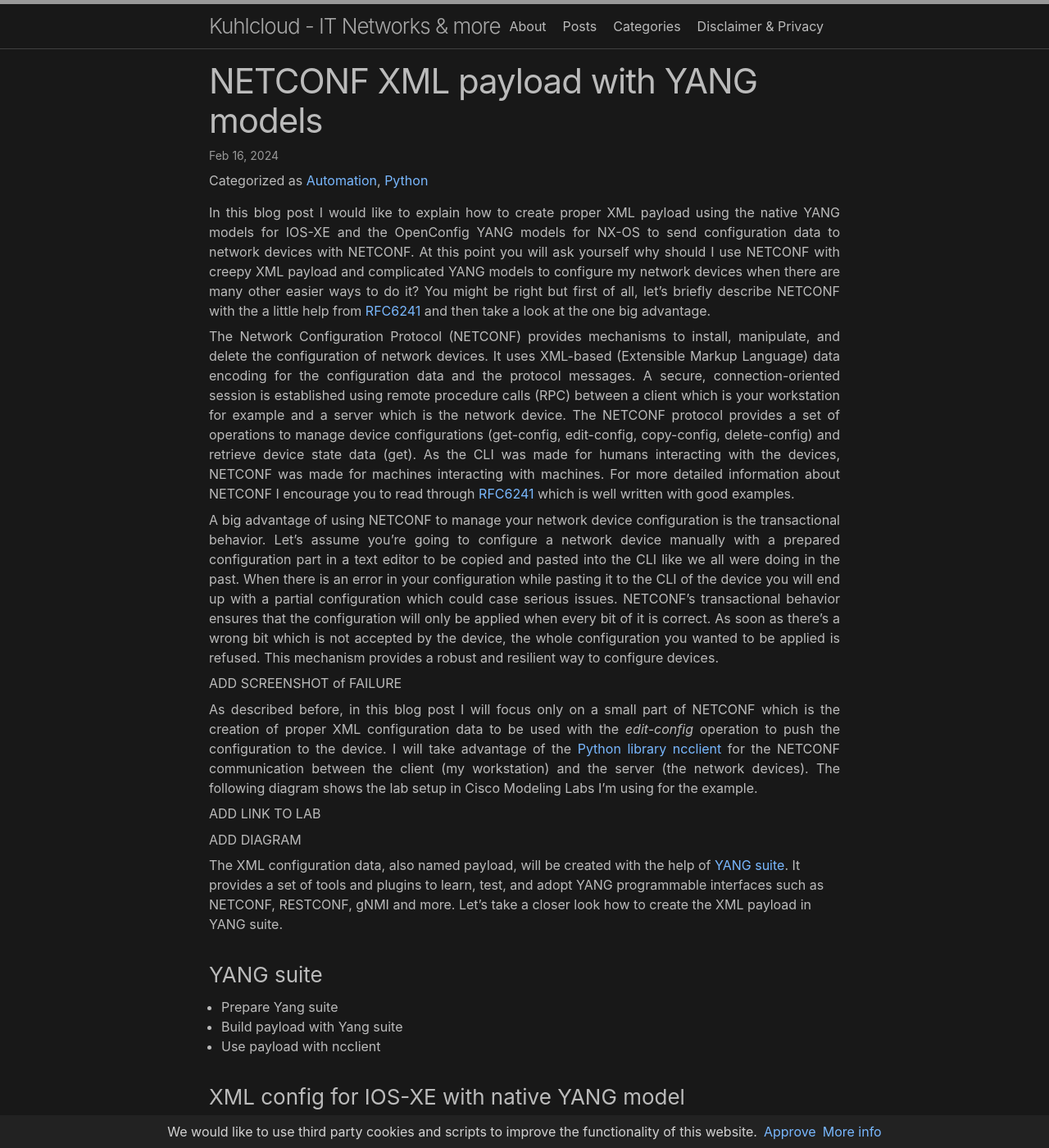
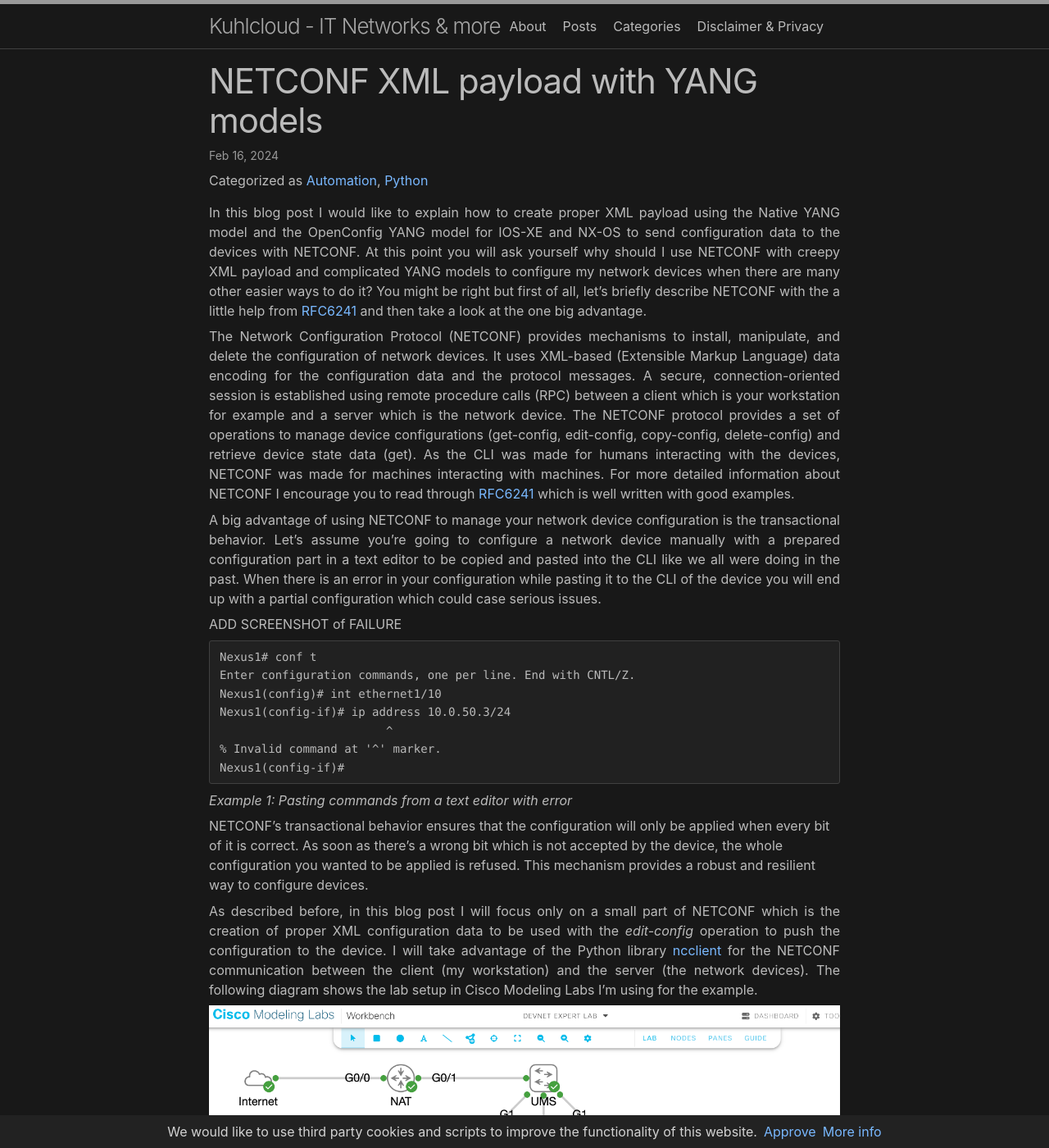
Before and after one commit to daniel1820815/daniel1820815.github.io, a Jekyll site: the page built from _posts/2024-02-20-netconf-nxos.md, in a window 1280 px wide and 1400 px high. Shown: the whole window at 82% size. Built offline with Jekyll 4.4.1, drawn with Linux system fonts in a browser that asks for light colours; nearby versions of some CDN libraries; some of the changed text lies outside the part shown.

Commit message:
added diagram and description

````diff
--- a/_posts/2024-02-20-netconf-nxos.md
+++ b/_posts/2024-02-20-netconf-nxos.md
@@ -7,34 +7,52 @@
 ---
 
 {: style="text-align: justify" }
-In this blog post I would like to explain how to create proper XML payload using the native YANG models for IOS-XE and the OpenConfig YANG models for NX-OS to send configuration data to network devices with NETCONF. At this point you will ask yourself why should I use NETCONF with creepy XML payload and complicated YANG models to configure my network devices when there are many other easier ways to do it? You might be right but first of all, let's briefly describe NETCONF with the a little help from [RFC6241](https://datatracker.ietf.org/doc/html/rfc6241){:target="_blank"} and then take a look at the one big advantage.
+In this blog post I would like to explain how to create proper XML payload using the Native YANG model and the OpenConfig YANG model for IOS-XE and NX-OS to send configuration data to the devices with NETCONF. At this point you will ask yourself why should I use NETCONF with creepy XML payload and complicated YANG models to configure my network devices when there are many other easier ways to do it? You might be right but first of all, let's briefly describe NETCONF with the a little help from [RFC6241](https://datatracker.ietf.org/doc/html/rfc6241){:target="_blank"} and then take a look at the one big advantage.
 
 {: style="text-align: justify" }
 The Network Configuration Protocol (NETCONF) provides mechanisms to install, manipulate, and delete the configuration of network devices. It uses XML-based (Extensible Markup Language) data encoding for the configuration data and the protocol messages. A secure, connection-oriented session is established using remote procedure calls (RPC) between a client which is your workstation for example and a server which is the network device. The NETCONF protocol provides a set of operations to manage device configurations (get-config, edit-config, copy-config, delete-config) and retrieve device state data (get). As the CLI was made for humans interacting with the devices, NETCONF was made for machines interacting with machines. For more detailed information about NETCONF I encourage you to read through [RFC6241](https://datatracker.ietf.org/doc/html/rfc6241){:target="_blank"} which is well written with good examples.
 
 {: style="text-align: justify" }
-A big advantage of using NETCONF to manage your network device configuration is the transactional behavior. Let's assume you're going to configure a network device manually with a prepared configuration part in a text editor to be copied and pasted into the CLI like we all were doing in the past. When there is an error in your configuration while pasting it to the CLI of the device you will end up with a partial configuration which could case serious issues. NETCONF's transactional behavior ensures that the configuration will only be applied when every bit of it is correct. As soon as there's a wrong bit which is not accepted by the device, the whole configuration you wanted to be applied is refused. This mechanism provides a robust and resilient way to configure devices.
+A big advantage of using NETCONF to manage your network device configuration is the transactional behavior. Let's assume you're going to configure a network device manually with a prepared configuration part in a text editor to be copied and pasted into the CLI like we all were doing in the past. When there is an error in your configuration while pasting it to the CLI of the device you will end up with a partial configuration which could case serious issues.
 
 ADD SCREENSHOT of FAILURE
 
+```cli
+Nexus1# conf t
+Enter configuration commands, one per line. End with CNTL/Z.
+Nexus1(config)# int ethernet1/10
+Nexus1(config-if)# ip address 10.0.50.3/24
+                        ^
+% Invalid command at '^' marker.
+Nexus1(config-if)#
+```
+
+*Example 1: Pasting commands from a text editor with error*
 {: style="text-align: justify" }
-As described before, in this blog post I will focus only on a small part of NETCONF which is the creation of proper XML configuration data to be used with the *edit-config* operation to push the configuration to the device. I will take advantage of the [Python library ncclient](https://ncclient.readthedocs.io/en/latest/){:target="_blank"} for the NETCONF communication between the client (my workstation) and the server (the network devices). The following diagram shows the lab setup in Cisco Modeling Labs I'm using for the example.
+NETCONF's transactional behavior ensures that the configuration will only be applied when every bit of it is correct. As soon as there's a wrong bit which is not accepted by the device, the whole configuration you wanted to be applied is refused. This mechanism provides a robust and resilient way to configure devices.
 
-ADD LINK TO LAB
+{: style="text-align: justify" }
+As described before, in this blog post I will focus only on a small part of NETCONF which is the creation of proper XML configuration data to be used with the *edit-config* operation to push the configuration to the device. I will take advantage of the Python library [ncclient](https://ncclient.readthedocs.io/en/latest/){:target="_blank"} for the NETCONF communication between the client (my workstation) and the server (the network devices). The following diagram shows the lab setup in Cisco Modeling Labs I'm using for the example.
 
-ADD DIAGRAM
+![NETCONF Lab overview](/images/netconf_lab_overview.png "NETCONF Lab overview")
+
+*Screenshot 1: NETCONF Lab overview in Cisco Modeling Labs*
+{: style="text-align: justify" }
+For the initial lab setup please refer to my [DevNet Expert Lab on Cisco Modeling Labs](https://github.com/daniel1820815/devnet-expert-cml-lab){:target="_blank"} GitHub repository. There are only the management interfaces and some basic features configured, everything else like the interfaces and BGP configuration will be done via NETCONF.
+
+Before communicating with the devices using NETCONF, the NETCONF Agent must be enabled. The NETCONF Agent is enabled or disabled by entering the ```netconf-yang``` command on IOS-XE and ```feature netconf``` command on NX-OS. Additionally you need to enable OpenConfig on NX-OS using the ```feature openconfig``` command. Make also sure you have a user with appropriate privileges configured on your devices and connectivity from your workstation via SSHv2 on TCP port 830 is possible. NETCONF does not support SSH version 1. That's all part of the initial lab configuration in my example.
+
+### YANG suite
 
 The XML configuration data, also named payload, will be created with the help of [YANG suite](https://developer.cisco.com/yangsuite/){:target="_blank"}. It provides a set of tools and plugins to learn, test, and adopt YANG programmable interfaces such as NETCONF, RESTCONF, gNMI and more. Let's take a closer look how to create the XML payload in YANG suite.
-
-### YANG suite
 
 - Prepare Yang suite
 - Build payload with Yang suite
 - Use payload with ncclient
 
-### XML config for IOS-XE with native YANG model
+### XML Payload with Native YANG model
 
-### XML config for NX-OS with OpenConfig YANG model
+### XML Payload with OpenConfig YANG model
 
 ### Pushing the configs using ncclient
 
````
Also changed, not shown: images/netconf_lab_overview.png (added).
